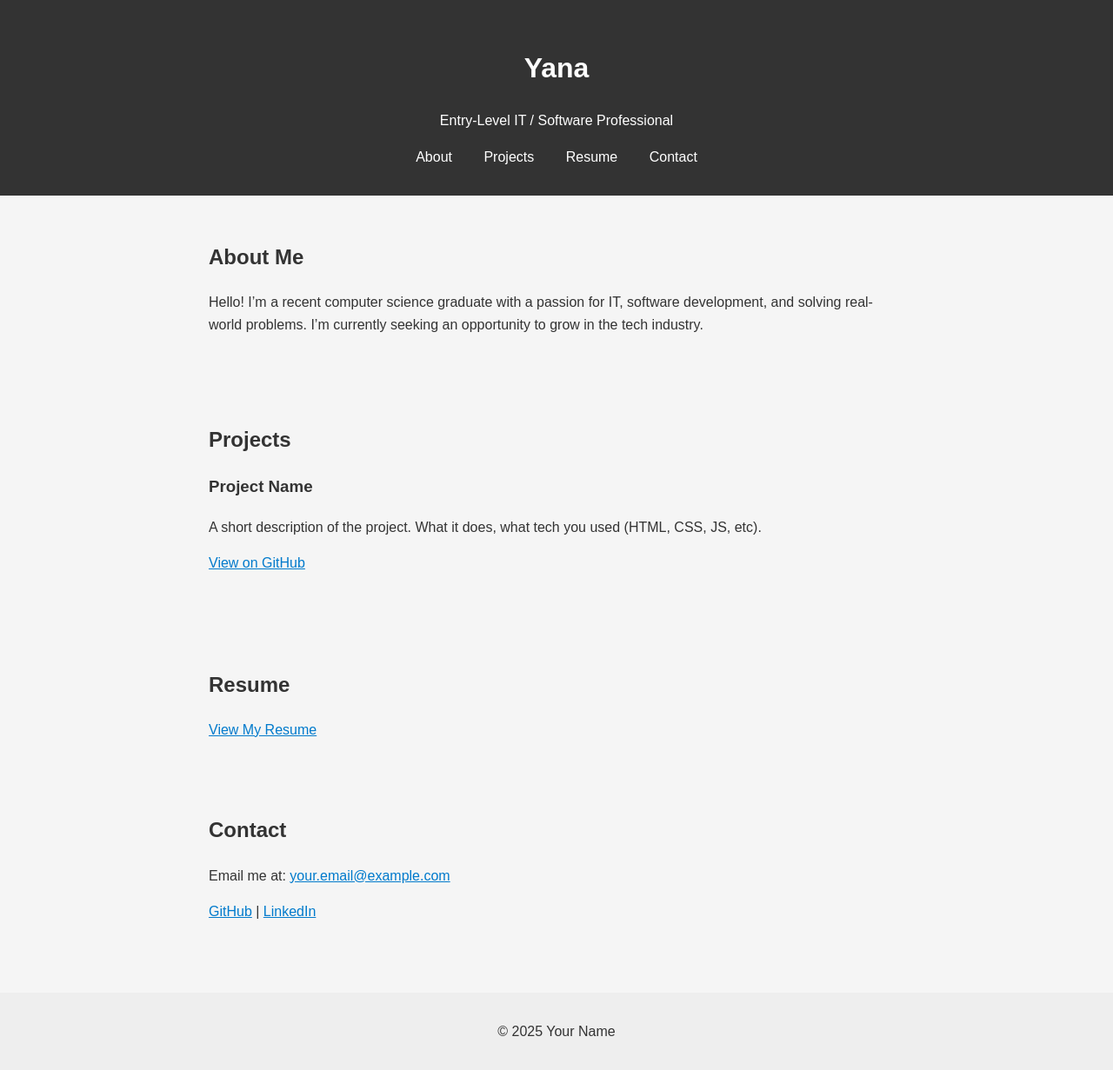
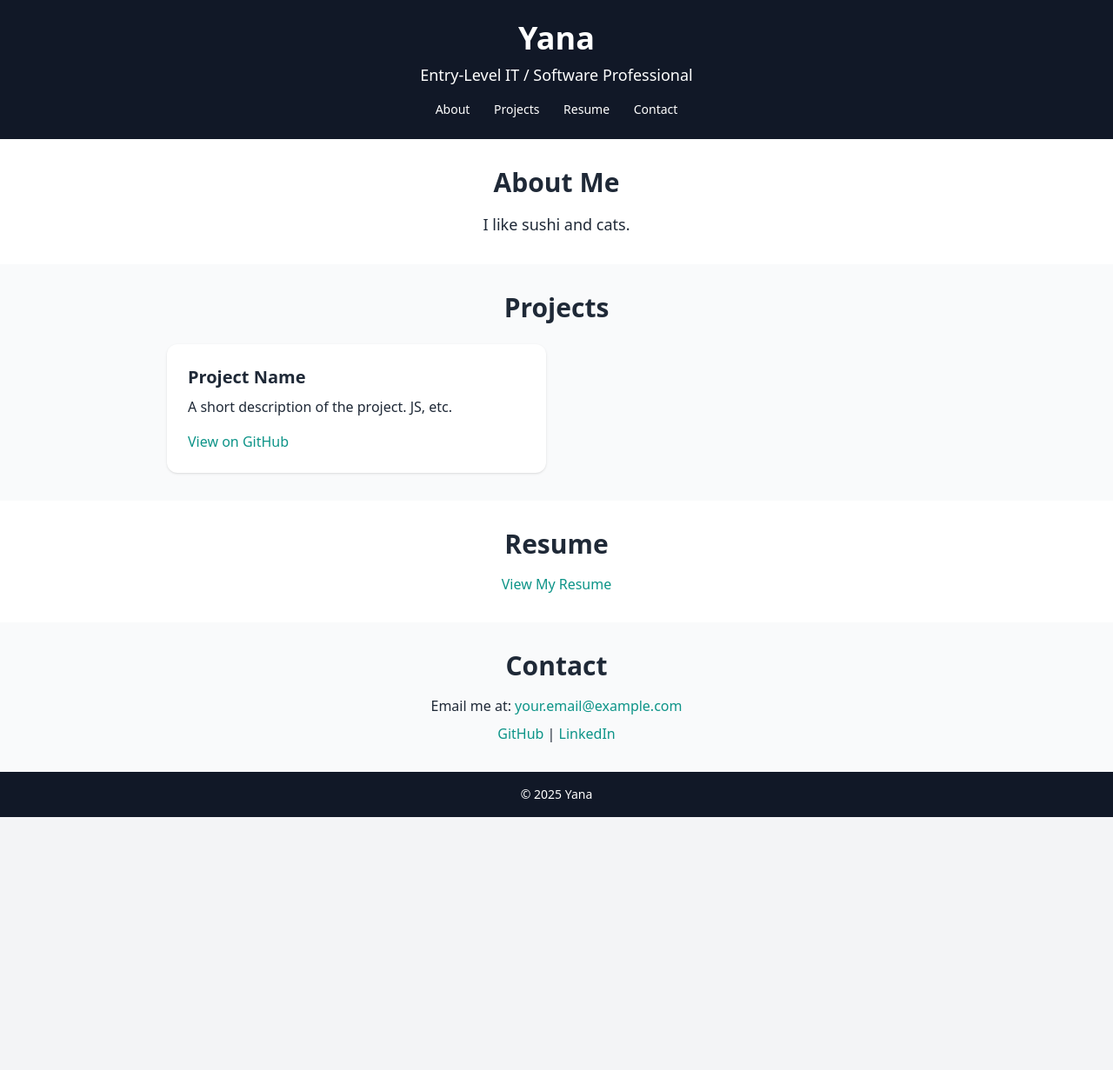
Before and after one commit to IanaGVG/website, a plain HTML site: page index.html in a window 1280 px wide. Shown: the whole page at 87% size. After the commit the page ends 940 px from the top, so only its background shows below. Drawn offline with nearby package versions, Linux system fonts and the light colour scheme.

Commit message:
tailwind

```diff
--- a/index.html
+++ b/index.html
@@ -4,51 +4,61 @@
   <meta charset="UTF-8" />
   <meta name="viewport" content="width=device-width, initial-scale=1.0"/>
   <title>Yana | Portfolio</title>
-  <link rel="stylesheet" href="style.css" />
+  <script src="https://cdn.tailwindcss.com"></script>
 </head>
-<body>
-  <header>
-    <h1>Yana</h1>
-    <p>Entry-Level IT / Software Professional</p>
-    <nav>
-      <a href="#about">About</a>
-      <a href="#projects">Projects</a>
-      <a href="#resume">Resume</a>
-      <a href="#contact">Contact</a>
+<body class="bg-gray-100 text-gray-800 font-sans">
+
+  <!-- Header -->
+  <header class="bg-gray-900 text-white p-6 text-center shadow-md">
+    <h1 class="text-4xl font-bold">Yana</h1>
+    <p class="text-lg mt-2">Entry-Level IT / Software Professional</p>
+    <nav class="mt-4 space-x-6 text-sm">
+      <a href="#about" class="hover:text-teal-400">About</a>
+      <a href="#projects" class="hover:text-teal-400">Projects</a>
+      <a href="#resume" class="hover:text-teal-400">Resume</a>
+      <a href="#contact" class="hover:text-teal-400">Contact</a>
     </nav>
   </header>
 
-  <section id="about">
-    <h2>About Me</h2>
-    <p>Hello! I’m a recent computer science graduate with a passion for IT, software development, and solving real-world problems. I’m currently seeking an opportunity to grow in the tech industry.</p>
+  <!-- About Section -->
+  <section id="about" class="p-8 bg-white text-center">
+    <h2 class="text-3xl font-semibold mb-4">About Me</h2>
+    <p class="text-lg max-w-2xl mx-auto">I like sushi and cats.</p>
   </section>
 
-  <section id="projects">
-    <h2>Projects</h2>
-    <div class="project">
-      <h3>Project Name</h3>
-      <p>A short description of the project. What it does, what tech you used (HTML, CSS, JS, etc).</p>
-      <a href="https://github.com/yourusername/project" target="_blank">View on GitHub</a>
+  <!-- Projects Section -->
+  <section id="projects" class="p-8 bg-gray-50">
+    <h2 class="text-3xl font-semibold text-center mb-6">Projects</h2>
+    <div class="grid md:grid-cols-2 gap-6 max-w-4xl mx-auto">
+      <div class="bg-white p-6 rounded-xl shadow">
+        <h3 class="text-xl font-bold mb-2">Project Name</h3>
+        <p class="mb-4">A short description of the project. JS, etc.</p>
+        <a href="https://github.com/yourusername/project" target="_blank" class="text-teal-600 hover:underline">View on GitHub</a>
+      </div>
+      <!-- Add more project cards like this -->
     </div>
-    <!-- Add more projects here -->
   </section>
 
-  <section id="resume">
-    <h2>Resume</h2>
-    <a href="assets/resume.pdf" target="_blank">View My Resume</a>
+  <!-- Resume Section -->
+  <section id="resume" class="p-8 bg-white text-center">
+    <h2 class="text-3xl font-semibold mb-4">Resume</h2>
+    <a href="assets/resume.pdf" target="_blank" class="text-teal-600 hover:underline">View My Resume</a>
   </section>
 
-  <section id="contact">
-    <h2>Contact</h2>
-    <p>Email me at: <a href="mailto:your.email@example.com">your.email@example.com</a></p>
+  <!-- Contact Section -->
+  <section id="contact" class="p-8 bg-gray-50 text-center">
+    <h2 class="text-3xl font-semibold mb-4">Contact</h2>
+    <p class="mb-2">Email me at: <a href="mailto:your.email@example.com" class="text-teal-600 hover:underline">your.email@example.com</a></p>
     <p>
-      <a href="https://github.com/yourusername" target="_blank">GitHub</a> |
-      <a href="https://linkedin.com/in/yourprofile" target="_blank">LinkedIn</a>
+      <a href="https://github.com/yourusername" target="_blank" class="text-teal-600 hover:underline">GitHub</a> |
+      <a href="https://linkedin.com/in/yourprofile" target="_blank" class="text-teal-600 hover:underline">LinkedIn</a>
     </p>
   </section>
 
-  <footer>
-    <p>© 2025 Your Name</p>
+  <!-- Footer -->
+  <footer class="bg-gray-900 text-white text-center py-4 text-sm">
+    <p>© 2025 Yana</p>
   </footer>
+
 </body>
 </html>
```
